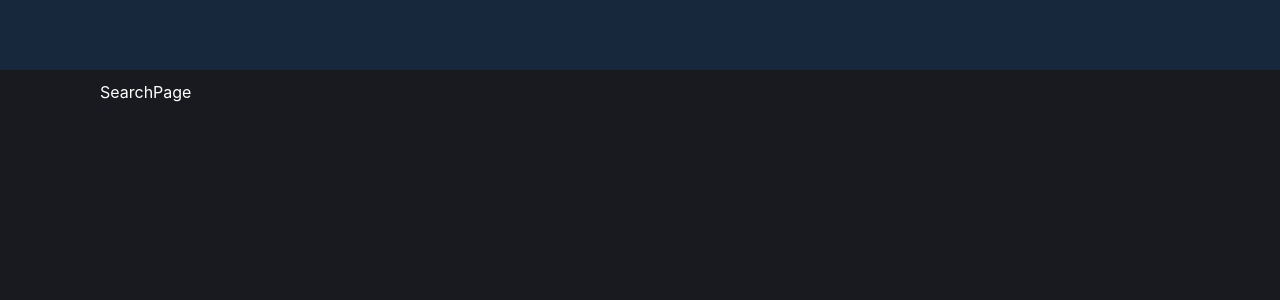
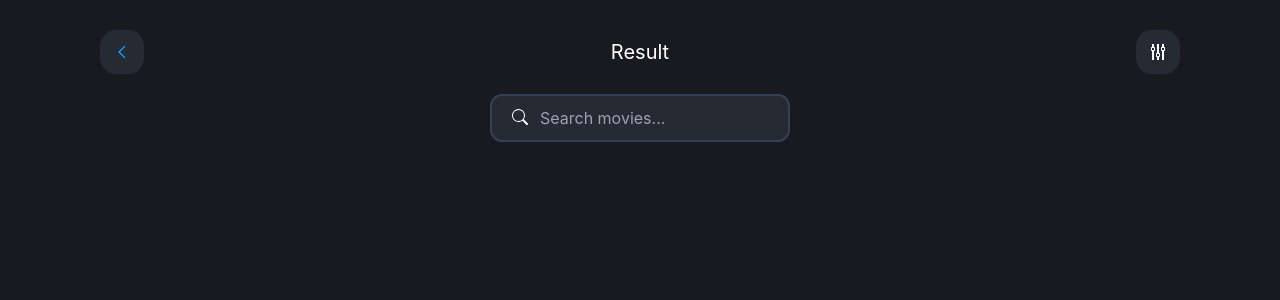
Before and after one commit to SayanDeveloper/codeur-task, a React (Create React App) app: page /search in a window 1280 px wide. Shown: the top 300 px of the page. Built offline with nearby package versions, Linux system fonts and the light colour scheme.

Commit message:
✅ search function added and full checkup done

```diff
--- /dev/null
+++ b/src/components/Card/SearchResultCard.jsx
@@ -0,0 +1,39 @@
+import React from 'react'
+import { BsPeopleFill } from 'react-icons/bs'
+import { useNavigate } from 'react-router-dom'
+
+const SearchResultCard = ({result}) => {
+  const navigate = useNavigate()
+
+  return (
+    <div className='w-full flex gap-3 mb-[20px] cursor-pointer' onClick={() => navigate(`/movie/${result?.id}`)}>
+        <img src={`https://image.tmdb.org/t/p/original${result?.poster_path}`} className='w-[110px] h-[auto] object-cover rounded-[20px] mb-[8px]' />
+        <div className='flex flex-col justify-between py-2'>
+            <div>
+                <h2 className='mb-[3px] text-lg'>{result?.title}</h2>
+                <p className='text-[#aaa]'>Genres</p>
+            </div>
+            <div className='text-sm'>
+                <div className='flex gap-2 mb-[10px]'>
+                    <div className='p-4 py-2 bg-[#262a34] rounded-full'>
+                        {result?.release_date?.slice(0,4)}
+                    </div>
+                    <div className='p-4 py-2 bg-[#262a34] rounded-full'>
+                        {result?.popularity}
+                    </div>
+                </div>
+                <div className='flex gap-2'>
+                    <div className='flex items-center gap-1 p-4 py-2 bg-[#262a34] rounded-full'>
+                        <BsPeopleFill /> {result?.vote_count}
+                    </div>
+                    <div className='p-4 py-2 bg-[#262a34] rounded-full'>
+                        {result?.original_language}
+                    </div>
+                </div>
+            </div>
+        </div>
+    </div>
+  )
+}
+
+export default SearchResultCard
--- a/src/components/Navbar/index.jsx
+++ b/src/components/Navbar/index.jsx
@@ -1,8 +1,26 @@
 import React from 'react'
+import { useLocation, useNavigate } from 'react-router-dom'
+import {BsSearch} from "react-icons/bs"
 
 const Navbar = () => {
+  const navigate = useNavigate()
+  const location = useLocation()
+
+  console.log(location.pathname)
+
+  if (location.pathname === "/search") return <></>
+
   return (
-    <div className='w-screen h-[70px] bg-[#183350]/[0.6] backdrop-blur-[10px] fixed top-0 left-0 z-20'></div>
+    <div className='w-screen h-[70px] bg-[#183350]/[0.6] backdrop-blur-[10px] fixed top-0 left-0 z-20 flex justify-center items-center'>
+      <div className='cursor-pointer relative' onClick={() => navigate("/search")}>
+        <div className='rounded-xl h-[45px] disabled w-[300px] py-[10px] px-4 pl-[48px] bg-[#262a34] border-slate-700 border-2 cursor-pointer'  >
+          Search Movies...
+        </div>
+        <div className=' p-2 absolute top-[7px] left-[14px] rounded-full'>
+          <BsSearch />
+        </div>
+      </div>
+    </div>
   )
 }
 
--- a/src/pages/Search/index.jsx
+++ b/src/pages/Search/index.jsx
@@ -1,8 +1,65 @@
-import React from 'react'
+import axios from 'axios'
+import React, { useState } from 'react'
+import { BsSearch } from 'react-icons/bs'
+import {FcPrevious} from "react-icons/fc"
+import {ImEqualizer2} from "react-icons/im"
+import { useNavigate } from 'react-router-dom'
+import SearchResultCard from '../../components/Card/SearchResultCard'
 
 const SearchPage = () => {
+
+  const [searchQuery, setSearchQuery] = useState("");
+  const [searchResults, setSearchResults] = useState([]);
+  const navigate = useNavigate();
+  var filterTimeout;
+
+  const movieSearchFn = async (term) => {
+    clearTimeout(filterTimeout)
+
+    filterTimeout = setTimeout(async () => {
+      const res = await axios.get(process.env.REACT_APP_BASE_URL+`/search/movie?api_key=${process.env.REACT_APP_TMDB_KEY}&query=${term}&page=1`)
+      console.log(res.data);
+      setSearchResults(res.data.results)
+    }, 300)
+  }
+
   return (
-    <div>SearchPage</div>
+    <div className='-mt-[50px]'>
+      <div className='flex justify-between items-center mb-[20px]'>
+        <div className='bg-[#262a34] p-3.5 rounded-2xl cursor-pointer' onClick={() => navigate("/")}>
+          <FcPrevious color='white !important' />
+        </div>
+        <div className='text-center'>
+          <h1 className='text-xl'>Result</h1>
+          {searchQuery &&
+          <p className='text-sm text-[#999]'>for "{searchQuery}"</p>
+          }
+        </div>
+        <div className='bg-[#262a34] p-3.5 rounded-2xl cursor-pointer'>
+          <ImEqualizer2 />
+        </div>
+      </div>
+      <div className='flex justify-center'>
+        <div className='relative'>
+          <input
+            value={searchQuery}
+            onChange={(e) => {
+              setSearchQuery(e.target.value)
+              movieSearchFn(e.target.value)
+            }}
+            className='rounded-xl w-[300px] py-[10px] px-4 pl-[48px] bg-[#262a34] border-slate-700 border-2 outline-0'
+            placeholder='Search movies...' />
+          <div className=' p-2 absolute top-[7px] left-[14px] rounded-full'>
+            <BsSearch />
+          </div>
+        </div>
+      </div>
+      <div className='max-w-[400px] mx-auto mt-[30px]'>
+        {searchResults?.map((result, index) => (
+          <SearchResultCard result={result} />
+        ))}
+      </div>
+    </div>
   )
 }
 
```
